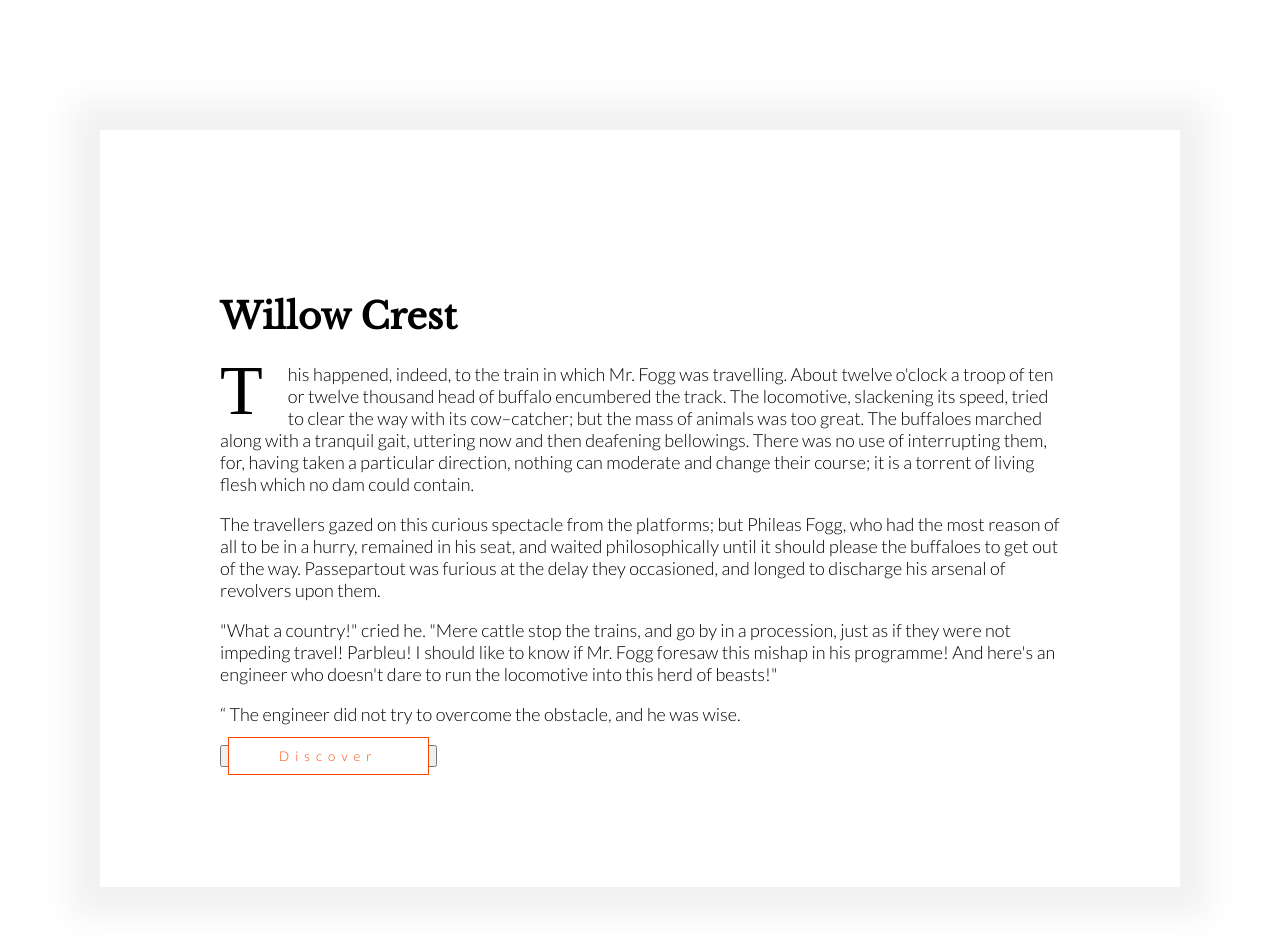
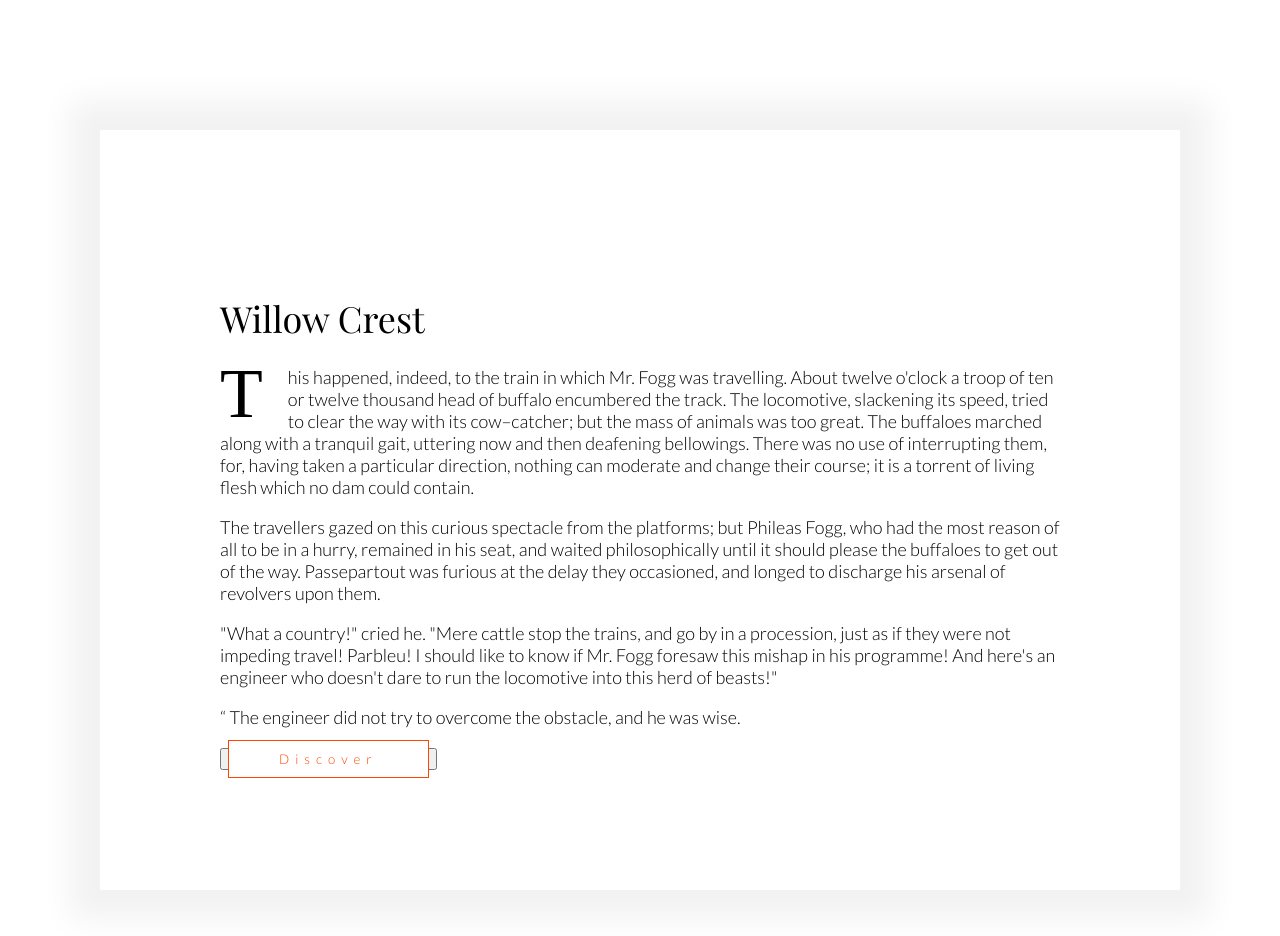
Before and after one commit to Firefly718/day25, a plain HTML site: page index.html in a window 1280 px wide. Drawn offline with nearby package versions, Linux system fonts and the light colour scheme.

Commit message:
fixed font of h1

```diff
--- a/css/styles.css
+++ b/css/styles.css
@@ -1,4 +1,4 @@
-@import url("https://fonts.googleapis.com/css?family=Lato:300|Libre+Baskerville&display=swap");
+@import url("https://fonts.googleapis.com/css?family=Lato:300|Playfair+Display&display=swap");
 
 * {
     box-sizing: border-box;
@@ -13,7 +13,8 @@ body {
 }
 
 h1 {
-    font-family: 'Libre Baskerville', serif;
+    font-family: 'Playfair Display', serif;
+    font-weight: 400;
 }
 
 .betony:first-letter {
```
